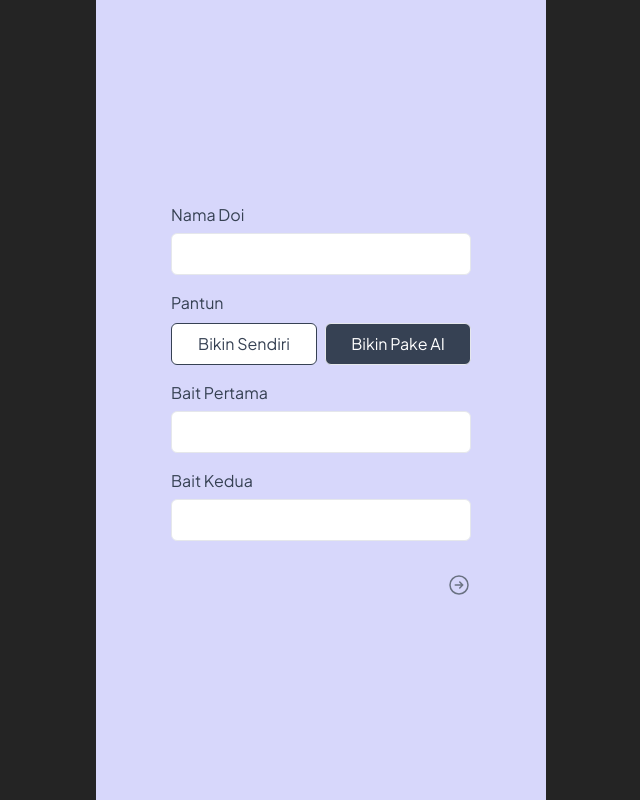
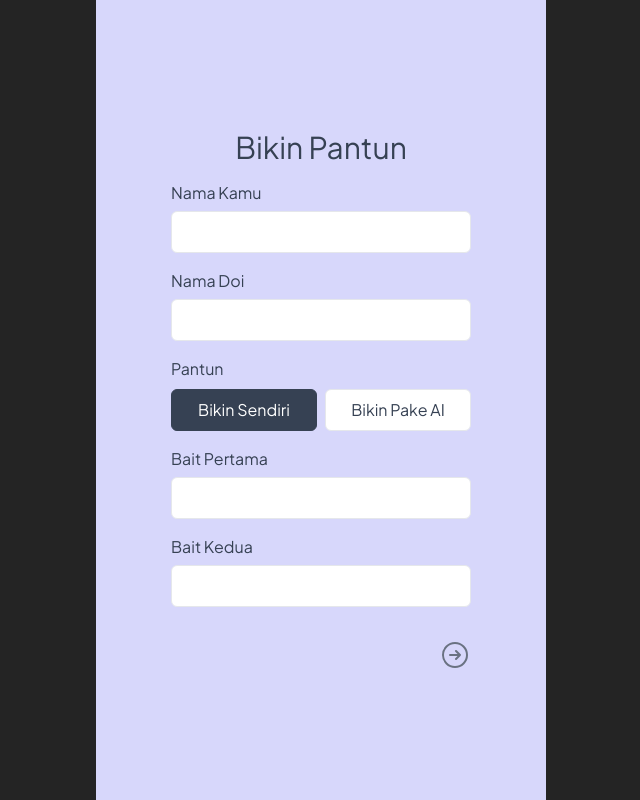
Before and after one commit to alysialfi/web-pantun-gemes, a React (Vite) app: page /form in a window 1280 px wide. Shown: the whole page, without its empty margins (319-959 px from the left). Built offline with nearby package versions, Linux system fonts and the light colour scheme.

Commit message:
feat(/form): add form handler

```diff
--- a/src/Form.tsx
+++ b/src/Form.tsx
@@ -1,34 +1,135 @@
+import { useState } from 'react';
+import { useNavigate } from 'react-router-dom';
+import loader from './assets/loader.gif';
 
 export default function Form() {
+  interface PantunFormData {
+    from: string;
+    to: string;
+    pantunType: 'self' | 'ai';
+    bait1: string;
+    bait2: string;
+  }
+
+  const [formData, setFormData] = useState<PantunFormData>({
+    from: '',
+    to: '',
+    pantunType: 'self',
+    bait1: '',
+    bait2: '',
+  });
+  const [isSubmitted, setIsSubmitted] = useState<boolean>(false)
+  const navigate = useNavigate();
+
+  const handleChange = (e: React.ChangeEvent<HTMLInputElement>) => {
+    const { name, value } = e.target;
+    setFormData({
+        ...formData,
+        [name]: value,
+      });
+  };
+
+  const isFormValid = () => {
+    return formData.from && formData.to && formData.bait1 && formData.bait2;
+  };
+
+  const handlePantunTypeChange = (type: 'self' | 'ai') => {
+    setFormData({
+        ...formData,
+        pantunType: type,
+    });
+  };
+
+  const handleSubmit = (e: React.FormEvent<HTMLFormElement>) => {
+    e.preventDefault();
+    setIsSubmitted(true);
+
+    const { from, to, bait1, bait2 } = formData;
+    const redirectUrl = `/pantun?from=${from}&to=${to}&bait1=${bait1}&bait2=${bait2}`;
+
+    setTimeout(() => {
+      navigate(redirectUrl);
+    }, 3000);
+  };
+
   return (
     <>
       <div className='w-full h-screen flex justify-center'>
         <div className='w-[450px] bg-[#D7D7FB] h-full flex justify-center items-center'>
-          <div className='w-2/3 flex flex-col justify-center gap-4'>
+          <div className='w-2/3 flex flex-col justify-center'>
+            <div className="text-center text-3xl text-gray-700 mb-4">Bikin Pantun</div>
+            <form onSubmit={handleSubmit} className='flex flex-col gap-4'>
+              <div className="flex flex-col gap-1.5">
+                <label htmlFor="from" className="text-gray-700">Nama Kamu</label>
+                <input
+                  name="from"
+                  type="text"
+                  value={formData.from}
+                  onChange={handleChange}
+                  className="w-full border text-gray-700 bg-white border-gray-200 rounded-md px-1.5 py-2"
+                />
+              </div>
               <div className="flex flex-col gap-1.5">
                 <label htmlFor="to" className="text-gray-700">Nama Doi</label>
-              <input name="to" type="text" className="w-full border text-gray-700 bg-white border-gray-200 rounded-md px-1.5 py-2" />
+                <input
+                  name="to"
+                  type="text"
+                  value={formData.to}
+                  onChange={handleChange}
+                  className="w-full border text-gray-700 bg-white border-gray-200 rounded-md px-1.5 py-2"
+                />
               </div>
               <div className="flex flex-col gap-2">
                 <label htmlFor="to" className="text-gray-700">Pantun</label>
                 <div className="flex gap-2">
-                <button className="w-1/2 border text-gray-700 bg-white border-gray-700 rounded-md px-1.5 py-2">Bikin Sendiri</button>
-                <button className="w-1/2 border text-white bg-gray-700 border-gray-200 rounded-md px-1.5 py-2">Bikin Pake AI</button>
+                <button
+                    type="button"
+                    onClick={() => handlePantunTypeChange('self')}
+                    className={`w-1/2 border ${formData.pantunType === 'self' ? 'bg-gray-700 text-white' : 'bg-white text-gray-700'} border-gray-700 rounded-md px-1.5 py-2`}
+                  >
+                    Bikin Sendiri
+                  </button>
+                  <button
+                    type="button"
+                    onClick={() => handlePantunTypeChange('ai')}
+                    className={`w-1/2 border ${formData.pantunType === 'ai' ? 'bg-gray-700 text-white' : 'bg-white text-gray-700'} border-gray-200 rounded-md px-1.5 py-2`}
+                  >
+                    Bikin Pake AI
+                  </button>
                 </div>
               </div>
               <div className="flex flex-col gap-1.5">
                 <label htmlFor="to" className="text-gray-700">Bait Pertama</label>
-              <input name="to" type="text" className="w-full border text-gray-700 bg-white border-gray-200 rounded-md px-1.5 py-2" />
+                <input
+                  name="bait1"
+                  type="text"
+                  value={formData.bait1}
+                  onChange={handleChange}
+                  className="w-full border text-gray-700 bg-white border-gray-200 rounded-md px-1.5 py-2"
+                />
               </div>
               <div className="flex flex-col gap-1.5">
                 <label htmlFor="to" className="text-gray-700">Bait Kedua</label>
-              <input name="to" type="text" className="w-full border text-gray-700 bg-white border-gray-200 rounded-md px-1.5 py-2" />
+                <input
+                  name="bait2"
+                  type="text"
+                  value={formData.bait2}
+                  onChange={handleChange}
+                  className="w-full border text-gray-700 bg-white border-gray-200 rounded-md px-1.5 py-2"
+                />
               </div>
               <div className='flex justify-end mt-4'>
-              <svg xmlns="http://www.w3.org/2000/svg" fill="none" viewBox="0 0 24 24" strokeWidth={1.5} stroke="currentColor" className="w-6 h-6 text-gray-500 cursor-pointer">
+                {
+                  isSubmitted ? <img src={loader} alt="form loader" className='w-8 h-8' />
+                  :
+                  <button type='submit' disabled={!isFormValid()}>
+                    <svg xmlns="http://www.w3.org/2000/svg" fill="none" viewBox="0 0 24 24" strokeWidth={1.5} stroke="currentColor" className="w-8 h-8 text-gray-500 cursor-pointer">
                       <path strokeLinecap="round" strokeLinejoin="round" d="m12.75 15 3-3m0 0-3-3m3 3h-7.5M21 12a9 9 0 1 1-18 0 9 9 0 0 1 18 0Z" />
                     </svg>
+                  </button>
+                }
               </div>
+            </form>
           </div>
         </div>
       </div>
```
Lines whose indentation alone changed are shown as unchanged.
